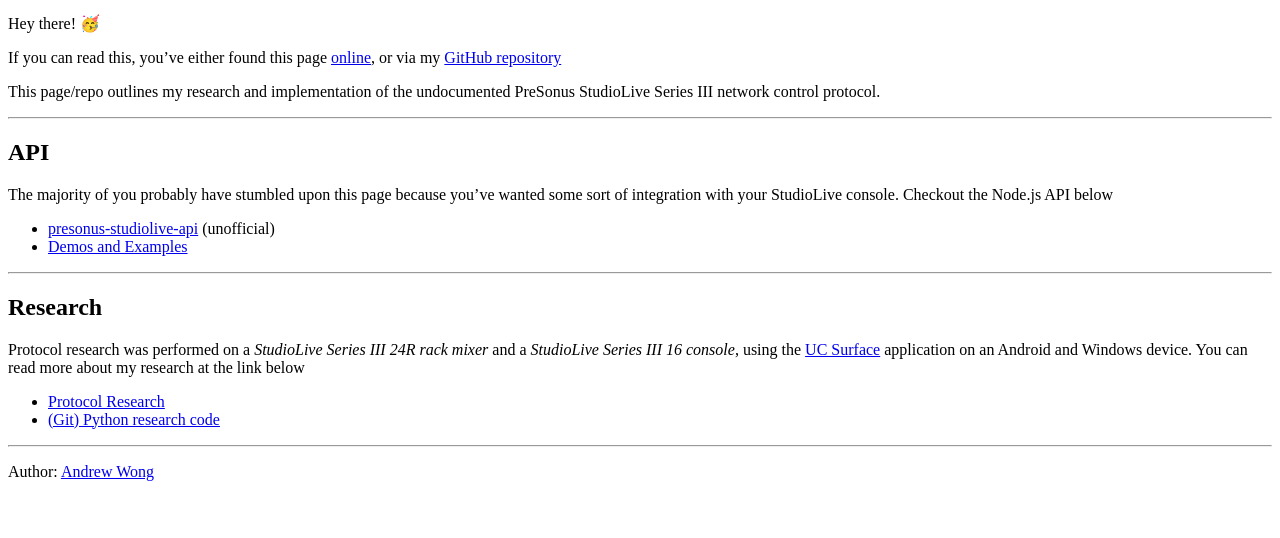
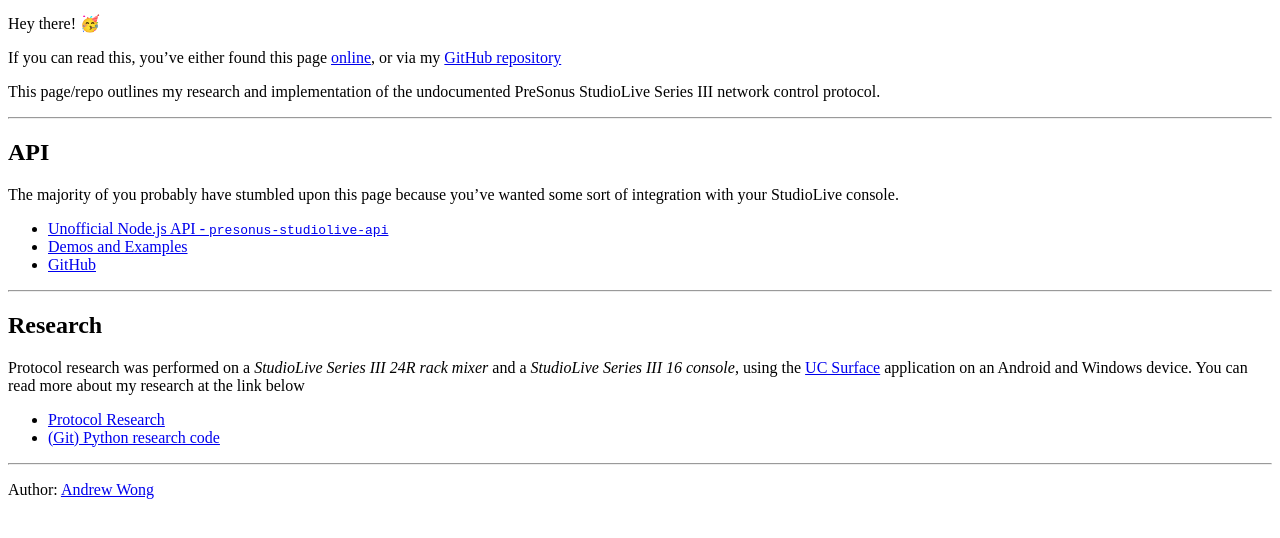
Before and after one commit to featherbear/presonus-studiolive-api, a plain HTML site: page index.html in a window 1280 px wide. Shown: the part 100-638 px from the top of the page. Drawn offline with Linux system fonts and the light colour scheme.

Commit message:
Automated deployment: Mon Oct 26 13:42:18 UTC 2020 34540f4a49914b69e29d62eb6560ee42cdbd93c0

```diff
--- a/index.html
+++ b/index.html
@@ -27,10 +27,11 @@
 <p>This page/repo outlines my research and implementation of the undocumented PreSonus StudioLive Series III network control protocol.</p>
 <hr />
 <h2 id="api">API</h2>
-<p>The majority of you probably have stumbled upon this page because you’ve wanted some sort of integration with your StudioLive console. Checkout the Node.js API below</p>
+<p>The majority of you probably have stumbled upon this page because you’ve wanted some sort of integration with your StudioLive console.</p>
 <ul>
-<li><a href="https://github.com/featherbear/presonus-studiolive-api/">presonus-studiolive-api</a> (unofficial)</li>
+<li><a href="https://featherbear.cc/presonus-studiolive-api/api-documentation.html">Unofficial Node.js API - <code>presonus-studiolive-api</code></a></li>
 <li><a href="https://github.com/featherbear/presonus-studiolive-api-demo">Demos and Examples</a></li>
+<li><a href="https://github.com/featherbear/presonus-studiolive-api/">GitHub</a></li>
 </ul>
 <hr />
 <h2 id="research">Research</h2>
```
